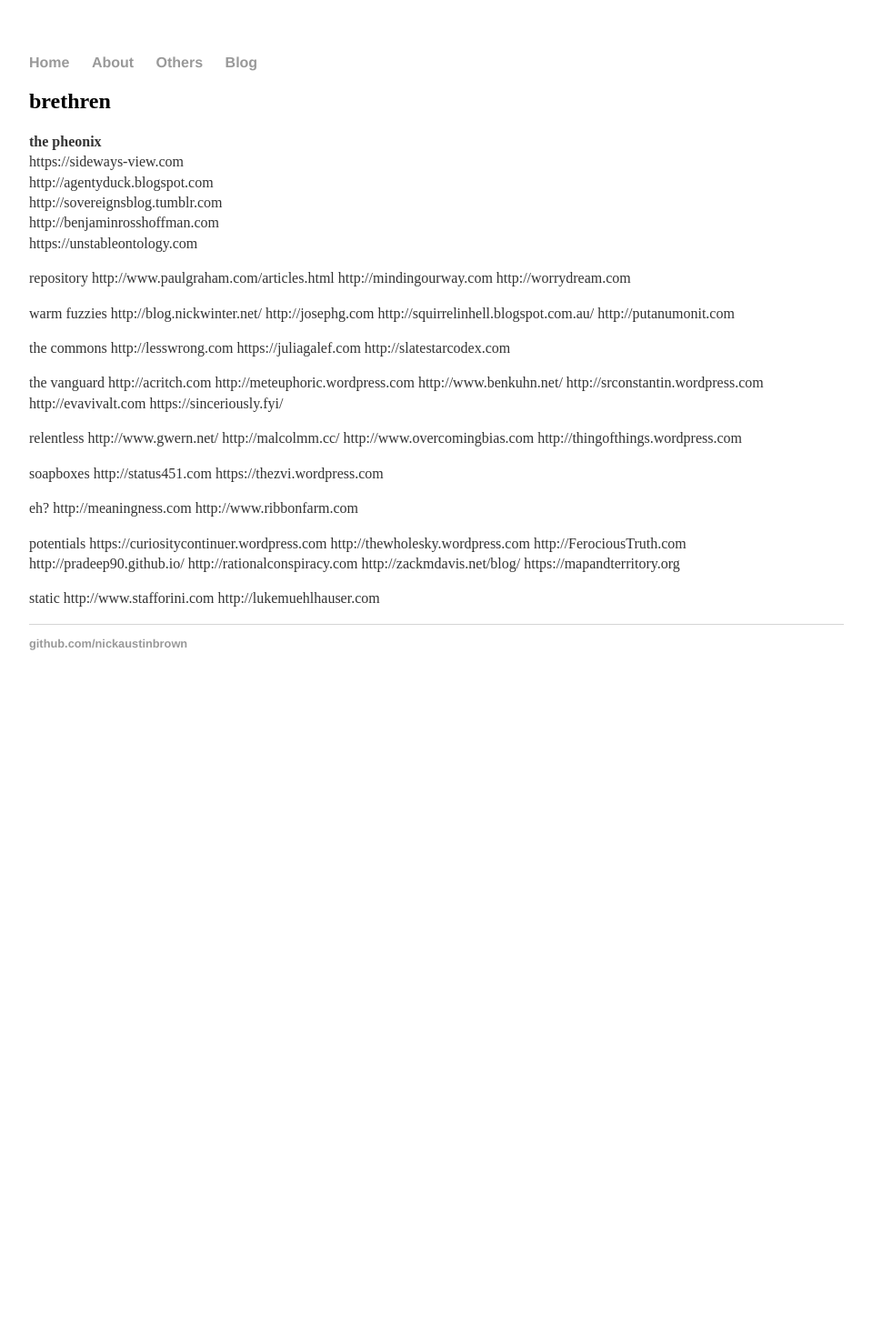
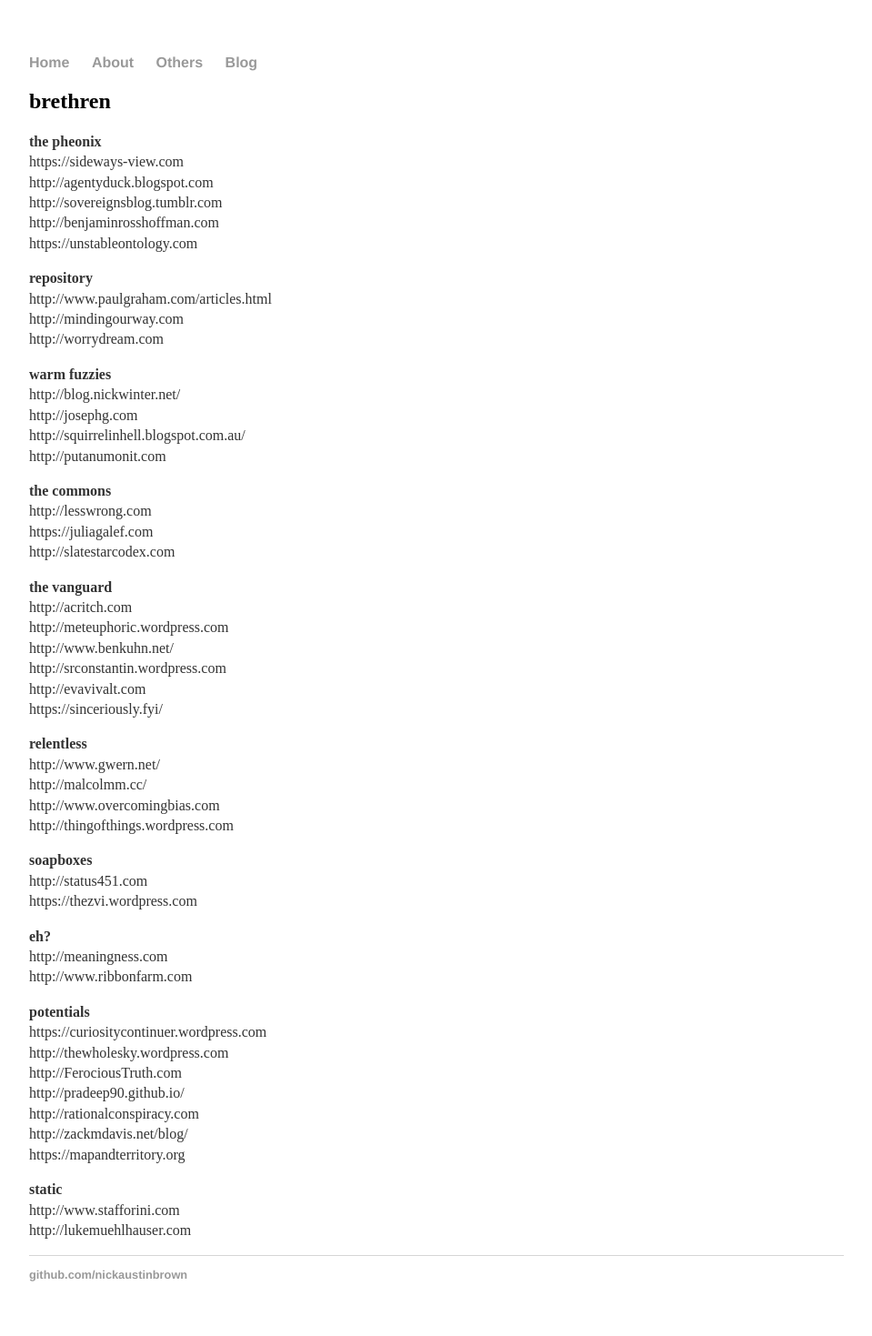
Before and after one commit to slavachalnev/nickaustinbrown.github.io, a Jekyll site: the page built from others/index.html, in a window 1280 px wide. Shown: the whole page at 91% size, without its empty margins (160-1119 px from the left). Built offline with Jekyll 4.4.1, drawn with Linux system fonts in a browser that asks for light colours; before the commit the page ends 900 px from its top, so only the background shows below that.

```diff
--- a/others/index.html
+++ b/others/index.html
@@ -13,63 +13,63 @@ http://benjaminrosshoffman.com <br />
 https://unstableontology.com <br />
 </p>
 <p>
-repository
-http://www.paulgraham.com/articles.html
-http://mindingourway.com
-http://worrydream.com
+<b> repository </b>  <br />
+http://www.paulgraham.com/articles.html <br />
+http://mindingourway.com <br />
+http://worrydream.com<br />
 </p>
 <p>
-warm fuzzies
-http://blog.nickwinter.net/
-http://josephg.com
-http://squirrelinhell.blogspot.com.au/
-http://putanumonit.com
+<b> warm fuzzies </b>  <br />
+http://blog.nickwinter.net/ <br />
+http://josephg.com <br />
+http://squirrelinhell.blogspot.com.au/ <br />
+http://putanumonit.com <br />
 </p>
 <p>
-the commons
-http://lesswrong.com
-https://juliagalef.com
-http://slatestarcodex.com
+<b> the commons </b>  <br />
+http://lesswrong.com <br />
+https://juliagalef.com <br />
+http://slatestarcodex.com <br />
 </p>
 <p>
-the vanguard
-http://acritch.com
-http://meteuphoric.wordpress.com
-http://www.benkuhn.net/
-http://srconstantin.wordpress.com
-http://evavivalt.com
-https://sinceriously.fyi/
+<b> the vanguard </b>  <br />
+http://acritch.com <br />
+http://meteuphoric.wordpress.com <br />
+http://www.benkuhn.net/ <br />
+http://srconstantin.wordpress.com <br />
+http://evavivalt.com <br />
+https://sinceriously.fyi/ <br />
 </p>
 <p>
-relentless
-http://www.gwern.net/
-http://malcolmm.cc/
-http://www.overcomingbias.com
-http://thingofthings.wordpress.com
+<b> relentless </b>  <br />
+http://www.gwern.net/ <br />
+http://malcolmm.cc/ <br />
+http://www.overcomingbias.com <br />
+http://thingofthings.wordpress.com <br />
 </p>
 <p>
-soapboxes
-http://status451.com
-https://thezvi.wordpress.com
+<b> soapboxes </b>  <br />
+http://status451.com <br />
+https://thezvi.wordpress.com <br />
 </p>
 <p>
-eh?
-http://meaningness.com
-http://www.ribbonfarm.com
+<b> eh? </b>  <br />
+http://meaningness.com <br />
+http://www.ribbonfarm.com <br />
 </p>
 <p>
-potentials
-https://curiositycontinuer.wordpress.com
-http://thewholesky.wordpress.com
-http://FerociousTruth.com
-http://pradeep90.github.io/
-http://rationalconspiracy.com
-http://zackmdavis.net/blog/
-https://mapandterritory.org
+<b> potentials </b>  <br />
+https://curiositycontinuer.wordpress.com <br />
+http://thewholesky.wordpress.com <br />
+http://FerociousTruth.com <br />
+http://pradeep90.github.io/ <br />
+http://rationalconspiracy.com <br />
+http://zackmdavis.net/blog/ <br />
+https://mapandterritory.org <br />
 </p>
 <p>
-static
-http://www.stafforini.com
-http://lukemuehlhauser.com
+<b> static </b>  <br />
+http://www.stafforini.com <br />
+http://lukemuehlhauser.com <br />
 </p>
 </div><!-- /.blurb -->
```
